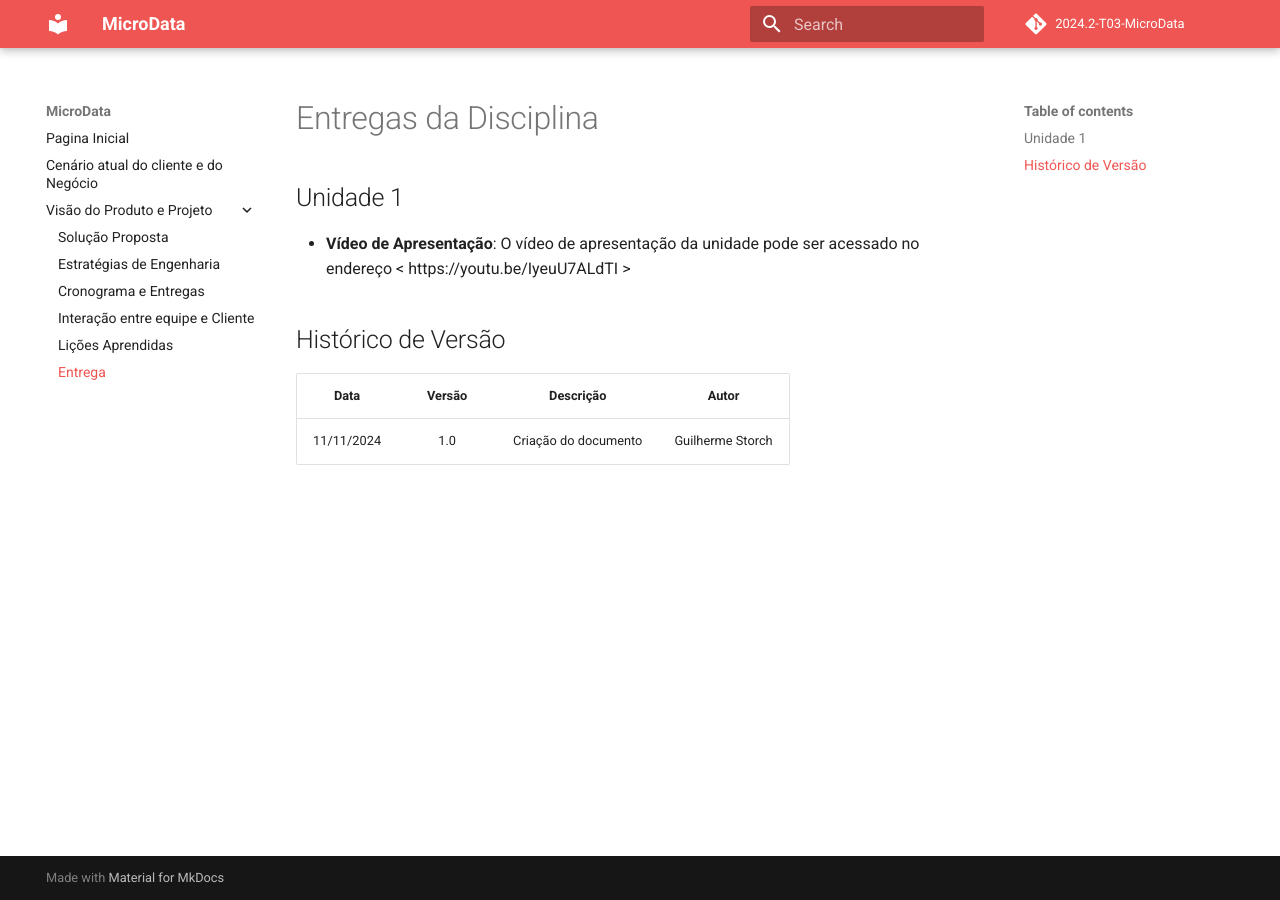
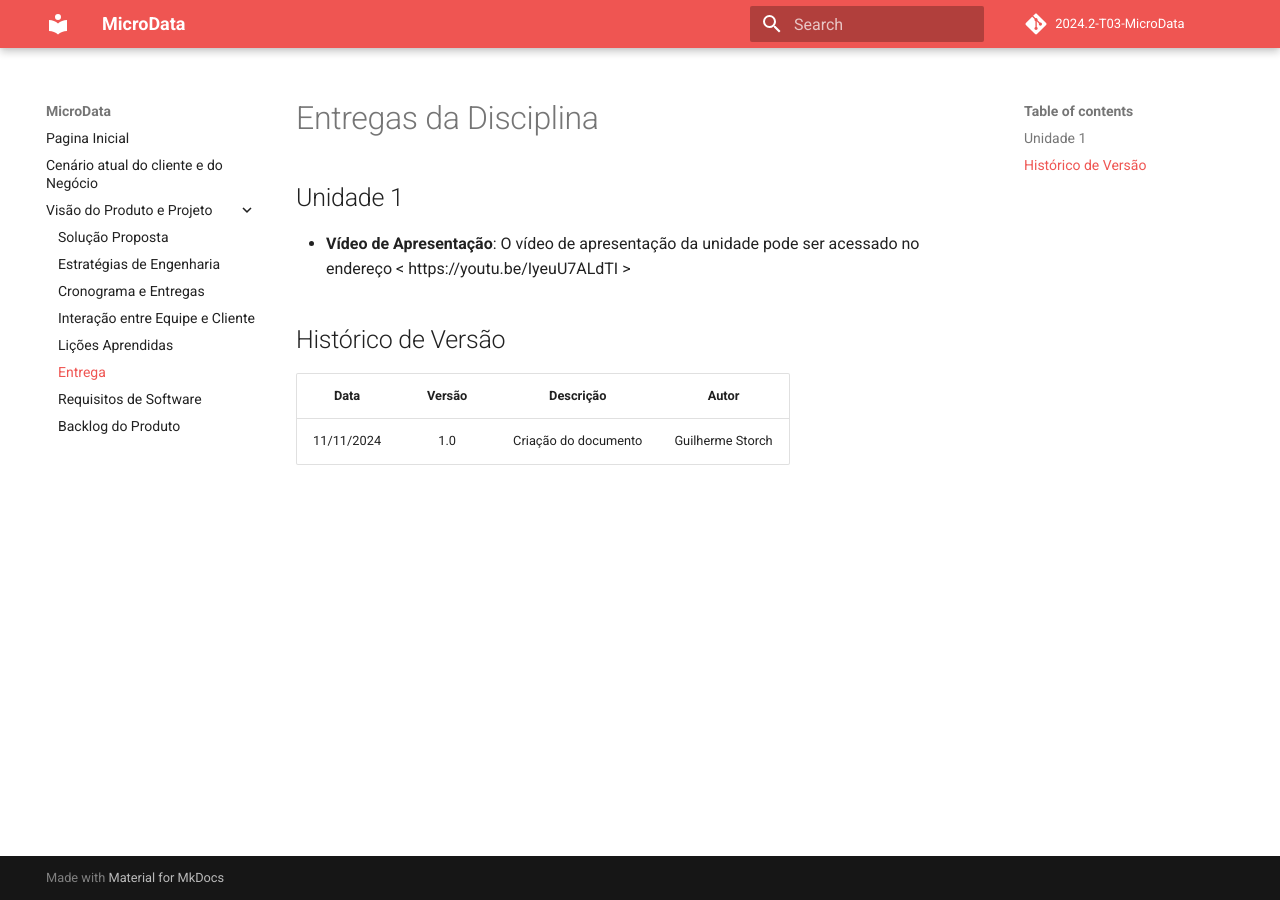
Before and after one commit to storch7/2024.2-T03-MicroData, an MkDocs documentation site: the page built from docs/entregas/entregas.md, in a window 1280 px wide. Built offline with MkDocs 1.6.1 and Material for MkDocs 9.7.7, drawn with Linux system fonts in a browser that asks for light colours; comment, search, counter and statistics services are not loaded.

Commit message:
Estrutura do pages

```diff
--- a/mkdocs.yml
+++ b/mkdocs.yml
@@ -15,6 +15,8 @@ nav:
     - Solução Proposta: visao_produto_projeto/visao_do_produto.md
     - Estratégias de Engenharia: estrategias_de_engenharia/estrategias.md
     - Cronograma e Entregas: cronograma_entregas/cronograma.md
-    - Interação entre equipe e Cliente: interacao_equipe_cliente/interacao.md
+    - Interação entre Equipe e Cliente: interacao_equipe_cliente/interacao.md
     - Lições Aprendidas: licoes_aprendidas/licoes.md
     - Entrega: entregas/entregas.md
+    - Requisitos de Software: requisitos/requisitos.md
+    - Backlog do Produto: backlog/backlog.md
```
Also changed, not shown: docs/backlog/backlog.md (added), docs/requisitos/requisitos.md (added).
